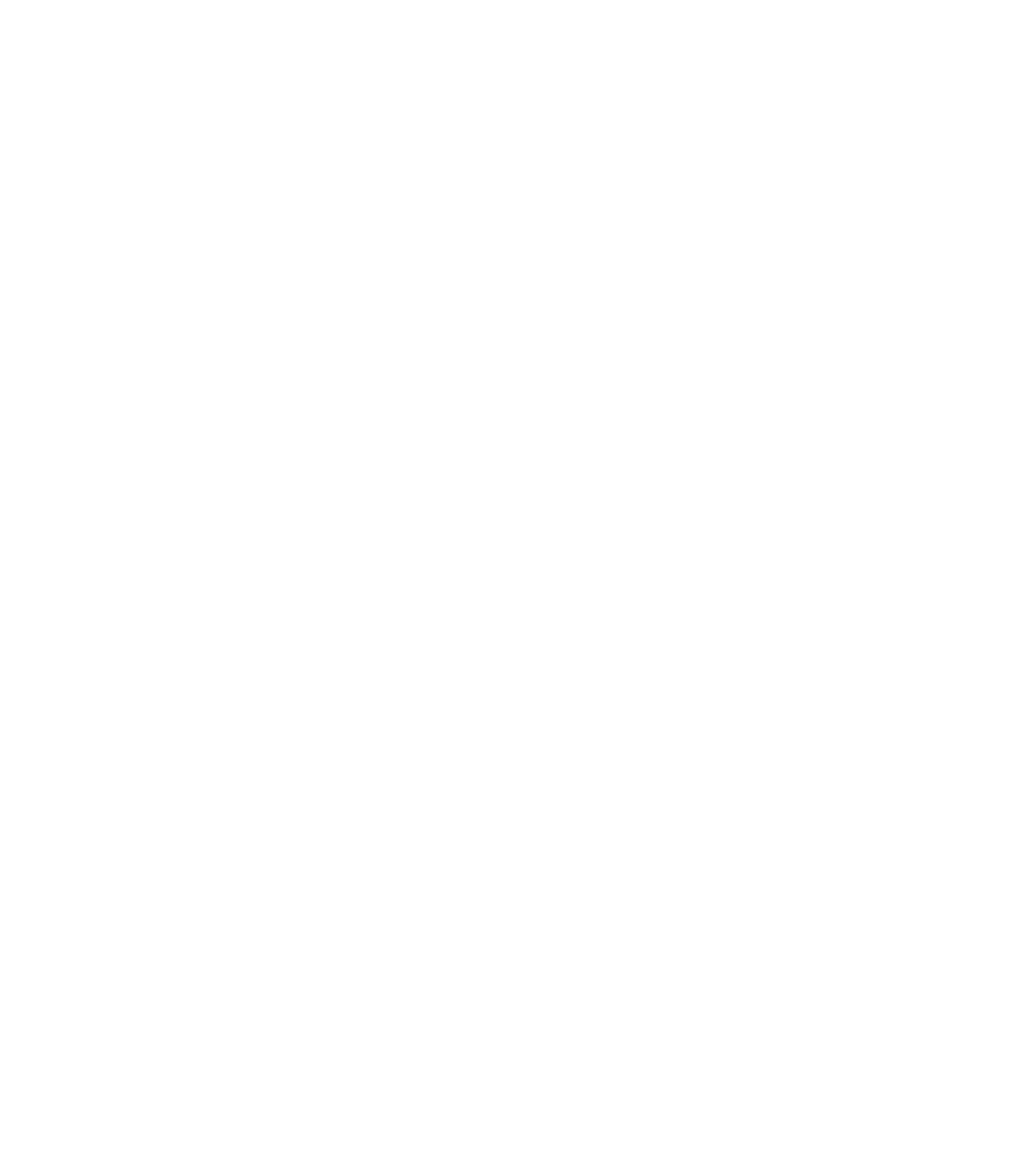
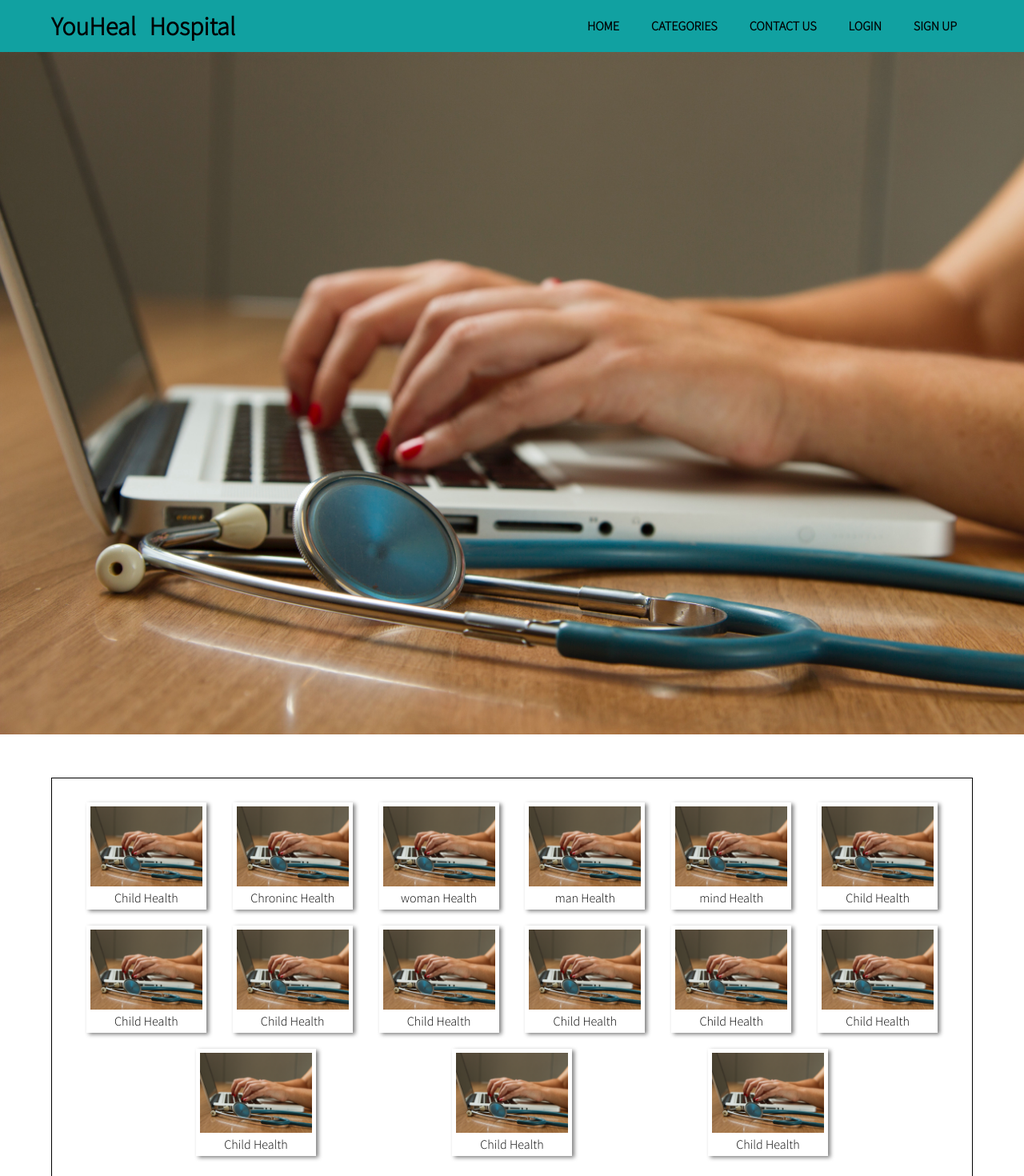
Before and after one commit to jankivaghasiya/doctor_appointment, a React (Create React App) app in the folder frontend/: page / in a window 1280 px wide. Shown: the top 1470 px of the page at 80% size. Before the commit the page ends 800 px from the top, so only its background shows below. Built offline with nearby package versions, Linux system fonts and the light colour scheme.

Commit message:
login signup redirection added

```diff
--- a/frontend/package.json
+++ b/frontend/package.json
@@ -10,7 +10,9 @@
     "axios": "^0.22.0",
     "react": "^17.0.2",
     "react-dom": "^17.0.2",
+    "react-router-dom": "^5.3.0",
     "react-scripts": "4.0.3",
+    "react-scroll": "^1.8.4",
     "validator": "^13.6.0",
     "web-vitals": "^1.1.2"
   },
--- a/frontend/public/index.html
+++ b/frontend/public/index.html
@@ -30,6 +30,9 @@
     <link rel="preconnect" href="https://fonts.gstatic.com" crossorigin>
     <link href="https://fonts.googleapis.com/css2?family=Source+Sans+Pro:wght@300&display=swap" rel="stylesheet">
 
+    <!-- icons -->
+    <link rel="stylesheet" href="https://cdnjs.cloudflare.com/ajax/libs/font-awesome/5.15.2/css/all.min.css"/>
+
     <title>React App</title>
   </head>
   <body>
--- a/frontend/src/App.js
+++ b/frontend/src/App.js
@@ -1,4 +1,12 @@
-import React, {Component, useEffect, useState} from 'react'
+import React, { Component } from "react";
+import { BrowserRouter as Router, Switch, Route } from "react-router-dom";
+import Header from "./components/Header";
+import Category from "./components/Catagory";
+import Footer from "./components/Footer";
+import Login from "./components/Login";
+import SignUp from "./components/SignUp";
+
+// import {useEffect, useState} from 'react'
 // import axios from 'axios'
 
 // const App = () => {
@@ -22,12 +30,25 @@
 class App extends Component {
   render() {
     return (
-      <div>
-
-      </div>
-    )
+      <Router>
+        <Switch>
+          <Route path="/login">
+            <Login />
+          </Route>
+          <Route path="/signup">
+            <SignUp />
+          </Route>
+          <Route path="/">
+            <div>
+              <Header />
+              <Category />
+              <Footer />
+            </div>
+          </Route>
+        </Switch>
+      </Router>
+    );
   }
-};
-
+}
 
 export default App;
--- a/frontend/src/components/Catagory.jsx
+++ b/frontend/src/components/Catagory.jsx
@@ -1,14 +1,14 @@
 import React, { Component } from "react";
 import "../App.css";
 import "./catagory.css";
-import img from "../asset/slider_imgs/1.jpg"
+import img from "../asset/slider_imgs/4.jpg"
 
 class Catagory extends Component {
     render() {
         return (
             <>
-            <img src={img} alt="1" width="100%" height="500px"/>
-            <div className="container_cat container-cat" >
+            <img src={img} alt="1" width="100%"/>
+            <div className="container_cat container-cat" id="categories">
             <a href="#" className="cat">
                 <img alt="" src={img}/>
                 <p>Child Health</p>
--- a/frontend/src/components/Header.jsx
+++ b/frontend/src/components/Header.jsx
@@ -1,4 +1,6 @@
 import React, { Component } from "react";
+import { Link } from "react-router-dom";
+import {Link as ScrollLink } from 'react-scroll';
 import "../App.css";
 import "./header.css";
 
@@ -13,23 +15,23 @@
                     <nav>
                         <ul>
                             <li>
-                                <a href="./">Home</a>
+                                <Link to="/" className="link">Home</Link>
                                 <div className="line"></div>
                             </li>
                             <li>
-                                <a href="#categories">Categories</a>
+                                <ScrollLink to="categories" className="link">Categories</ScrollLink>
                                 <div className="line"></div>
                             </li>
                             <li>
-                                <a href="./">Contact Us</a>
+                                <Link className="link" to="/">contact us</Link>
                                 <div className="line"></div>
                             </li>
                             <li>
-                                <a href="./">Login</a>
+                                <Link to="/login" className="link">Login</Link>
                                 <div className="line"></div>
                             </li>
                             <li>
-                                <a href="./">Sign in</a>
+                                <Link to="/signup" className="link">Sign Up</Link>
                                 <div className="line"></div>
                             </li>
                         </ul>
--- a/frontend/src/components/catagory.css
+++ b/frontend/src/components/catagory.css
@@ -1,26 +1,26 @@
-.container_cat{
-    width: 70%;
+.container_cat {
+    width: 90%;
     margin: 50px auto;
     border: 1px solid black;
-    }
+}
 
-    .container-cat{
+.container-cat {
     display: flex;
     flex-wrap: wrap;
-    justify-content: space-between;
-    padding: 10px;
-    }
+    justify-content: space-evenly;
+    padding: 20px;
+}
 
-    .cat{
+.cat {
     text-decoration: none;
     color: black;
     box-shadow: 3px 2px 5px grey;
     padding: 5px;
     margin: 10px;
     text-align: center;
-    }
+}
 
-    .cat img{
+.cat img {
     height: 100px;
     width: 140px;
-    }
+}
--- a/frontend/src/components/header.css
+++ b/frontend/src/components/header.css
@@ -42,7 +42,8 @@
     justify-content: flex-end;
 }
 
-nav ul li a {
+nav ul li .link {
+    cursor: pointer;
     font-weight: 1000;
     text-transform: uppercase;
     text-decoration: none;
@@ -59,13 +60,13 @@
     border-radius: 10px;
 }
 
-nav ul li a:hover+.line,
-nav ul a:focus+.line,
-nav ul li a:active+.line {
+nav ul li .link:hover+.line,
+nav ul .link:focus+.line,
+nav ul li .link:active+.line {
     width: 100%;
 }
 
-nav ul li a:hover {
+nav ul li .link:hover {
     color: white;
 }
 
@@ -122,14 +123,14 @@
         text-align: center;
     }
 
-    nav ul li a {
+    nav ul li .link {
         box-sizing: border-box;
         padding: 3px;
         width: 100%;
         color: white;
     }
 
-    nav ul li a:hover {
+    nav ul li .link:hover {
         background-color: rgb(39, 131, 131);
     }
 
```
Also changed, not shown: frontend/src/components/MainPage.jsx (added, +18 -0 lines), 1 other file (tests, documents, lock files or other folders).
